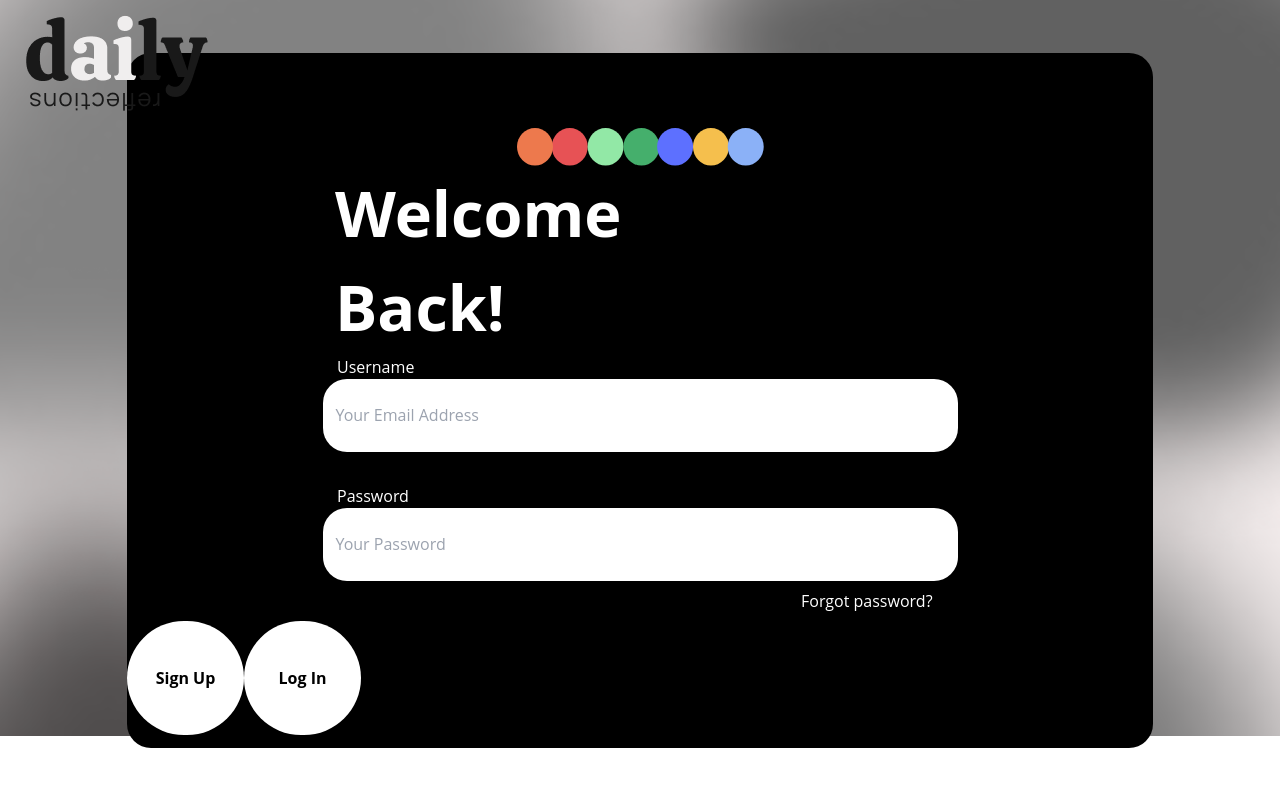
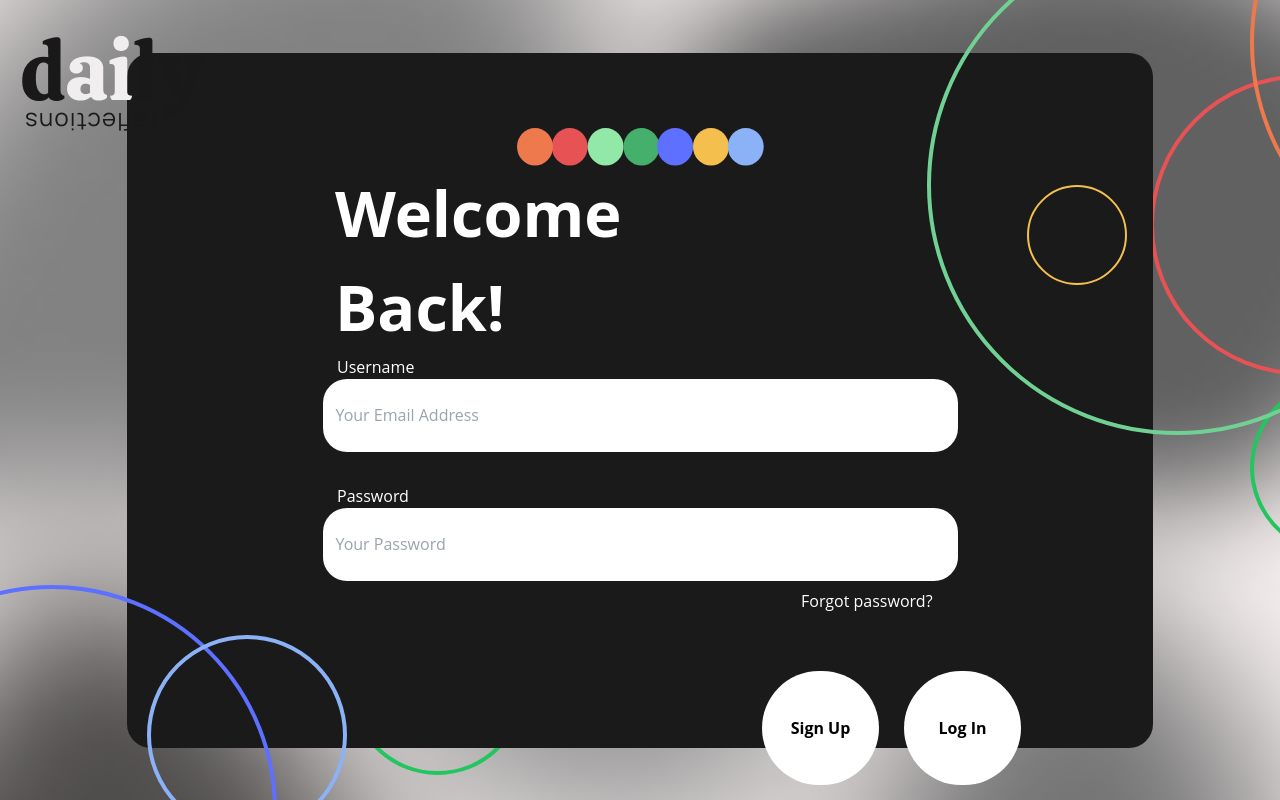
Before and after one commit to TheForeverOptimist/thera-ai, a React (Create React App) app: page / in a window 1280 px wide. Built offline with nearby package versions, Linux system fonts and the light colour scheme.

Commit message:
login updated with overlapping circles

```diff
--- a/src/components/Login.jsx
+++ b/src/components/Login.jsx
@@ -3,7 +3,9 @@ import axios from "axios";
 import { useNavigate } from "react-router-dom";
 import circlesImage from "../images/multiplecircles.svg";
 import logo from "../images/daily_logo.png";
-import bg from "../images/loginbg.png"
+import bg from "../images/loginbg.png";
+import './Login.css'
+
 
 const Login = () => {
   const [email, setEmail] = useState("");
@@ -35,10 +37,10 @@ const Login = () => {
 
   return (
     <div
-      className="relative min-h-screen max-height-[95vh] bg-cover bg-no-repeat object-fit-contain"
+      className="relative min-h-screen max-height-[95vh] bg-cover bg-no-repeat object-fit-contain overflow-hidden"
       style={{ backgroundImage: `url(${bg})` }}
     >
-      <div className="bg-black fixed inset-0 m-auto rounded-3xl w-[1026px] h-[695px]">
+      <div className="bg-[#1A1A1A] fixed inset-0 m-auto rounded-3xl w-[1026px] h-[695px]">
         <div className="mt-[75px] ml-[390px]">
           <img src={circlesImage} alt="circles" />
         </div>
@@ -64,23 +66,55 @@ const Login = () => {
         />
         <div className="ml-[666px] p-2">Forgot password?</div>
         <div className="button-container flex">
-          <div className="w-[117px] h-[114px] mt-[] z-[1] bg-white rounded-full relative flex items-center justify-center">
+          <div className="w-[117px] h-[114px] ml-[635px] mt-[50px] z-[1] bg-white rounded-full relative flex items-center justify-center">
             <span className="text-black font-bold m-4">Sign Up</span>
           </div>
           <div
-            className="w-[117px] h-[114px] z-[1] bg-white rounded-full relative flex items-center justify-center cursor-pointer"
+            className="w-[117px] h-[114px] ml-[25px] z-[1] mt-[50px] bg-white rounded-full relative flex items-center justify-center cursor-pointer"
             onClick={handleLogin}
           >
             <span className="text-black font-bold m-4">Log In</span>
           </div>
         </div>
+        <div
+          className="relative border-4 border-[#5D70FF] bg-transparent w-[450px] h-[450px] mt-[-200px] ml-[-300px] rounded-full"
+          style={{ zIndex: 1 }}
+        ></div>
+        <div
+          className="relative w-[200px] h-[200px] ml-[-30px] mt-[-450px] border-4 border-[#8BB1F7] bg-transparent rounded-full"
+          style={{ zIndex: 2, left: "50px", top: "50px" }}
+        ></div>
+        <div
+          className="relative w-[500px] h-[500px] ml-[800px] mt-[-850px] border-4 border-[#71D195] bg-transparent rounded-full"
+          style={{ zIndex: 2 }}
+        ></div>
+        <div
+          className="relative w-[100px] h-[100px] ml-[900px] mt-[-250px] border-2 border-[#F5BF4D] bg-transparent rounded-full"
+          style={{ zIndex: 0 }}
+        ></div>
+        <div className="fixed top-1 left-1 p-2 m-2">
+          <img src={logo} alt="logo" />
+        </div>
       </div>
+      <div
+        className="w-[175px] h-[175px] mt-[600px] ml-[350px] border-4 z-[0] border-green-500 bg-transparent rounded-full"
+        style={{ zIndex: 0 }}
+      ></div>
+      <div
+        className="w-[300px] h-[300px] mt-[-700px] ml-[1150px] border-4 z-[0] border-[#E75255] bg-transparent rounded-full"
+        style={{ zIndex: 0 }}
+      ></div>
+      <div
+        className="w-[175px] h-[175px] mt-[5px] ml-[1250px] border-4 z-[0] border-green-500 bg-transparent rounded-full"
+        style={{ zIndex: 0 }}
+      ></div>
+      <div
+        className="w-[475px] h-[475px] mt-[-750px] ml-[1250px] border-4 z-[0] border-[#ED794D] bg-transparent rounded-full"
+        style={{ zIndex: 2 }}
+      ></div>
       <div className="ml-[525px] mt-[-4rem] text-white">
         By signing up, you agree to Daily’s <br></br>Terms and Conditions &
         Privacy Policy.
-      </div>
-      <div className="fixed top-15 left-2 p-2 m-2">
-        <img src={logo} alt="logo" />
       </div>
     </div>
   );
--- a/tailwind.config.js
+++ b/tailwind.config.js
@@ -3,6 +3,7 @@ module.exports = {
   content: ["./index.html", "./src/**/*.{js,ts,jsx,tsx}"],
   theme: {
     extend: {
+
     }
   },
   plugins: [require("daisyui")],
```
